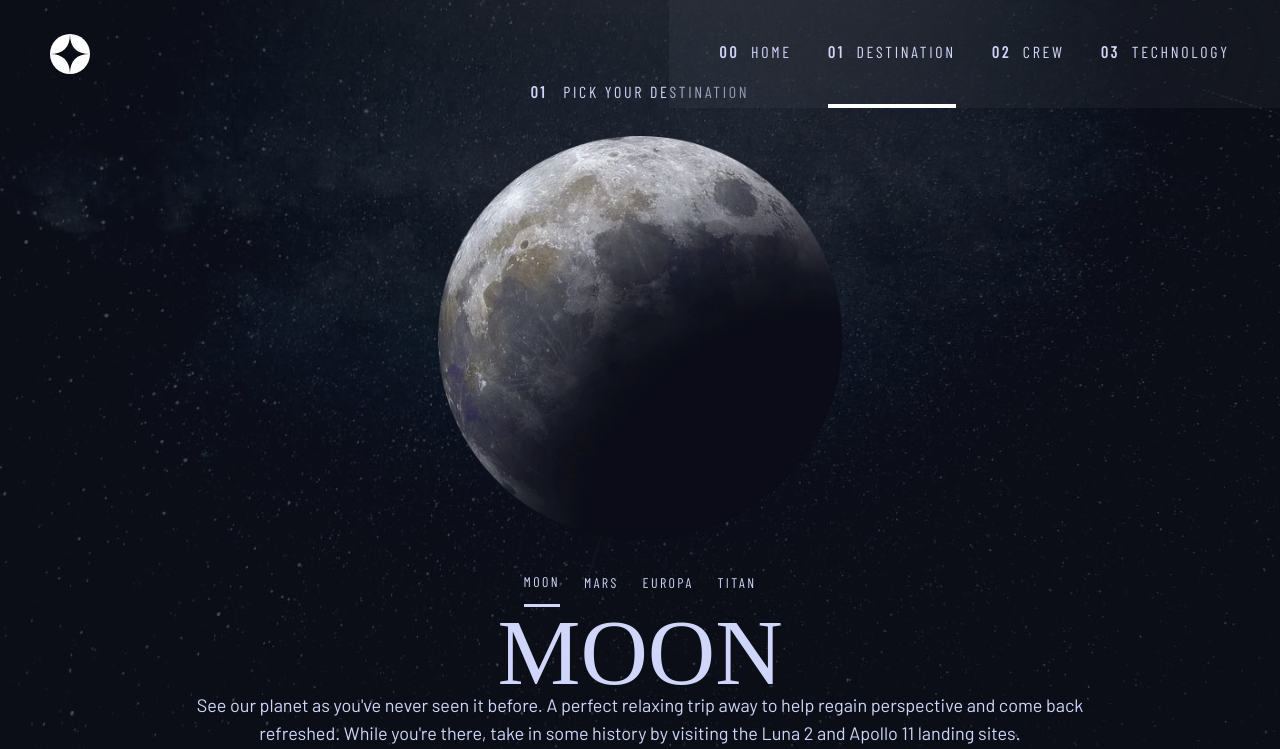
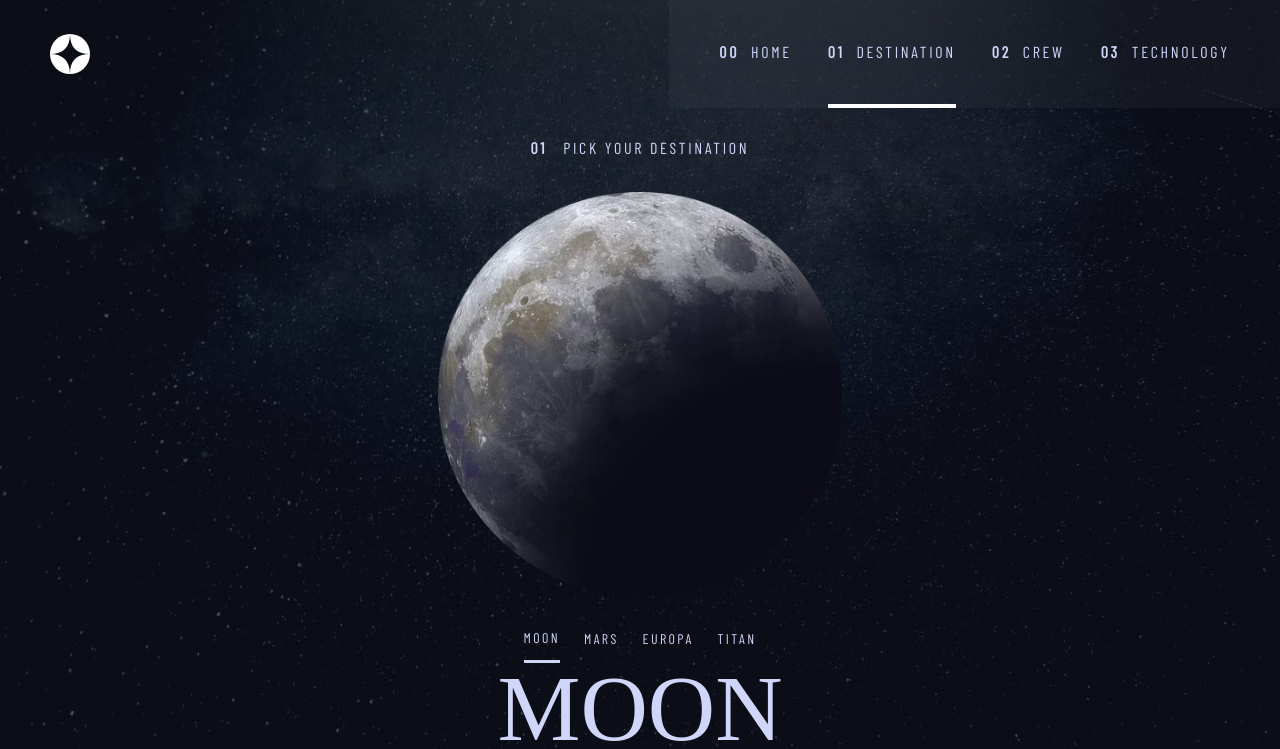
Before and after one commit to jjalbuenacabuyao/space-tourism, a React (Vite) app: page /destination in a window 1280 px wide. Shown: the top 749 px of the page. Built offline with nearby package versions, Linux system fonts and the light colour scheme; a web font is replaced by a local one.

Commit message:
modify padding top on tablet

```diff
--- a/src/components/HeroContainer.jsx
+++ b/src/components/HeroContainer.jsx
@@ -3,7 +3,7 @@ import React from "react";
 const HeroContainer = (props) => {
   return (
     <main
-      className={`${props.px} ${props.pb} ${props.bg} flex min-h-screen flex-col gap-8 bg-cover bg-fixed bg-center bg-no-repeat pt-20`}
+      className={`${props.px} ${props.pb} ${props.bg} flex min-h-screen flex-col gap-8 bg-cover bg-fixed bg-center bg-no-repeat pt-20 md:pt-[8.5rem]`}
     >
       {props.children}
     </main>
```
